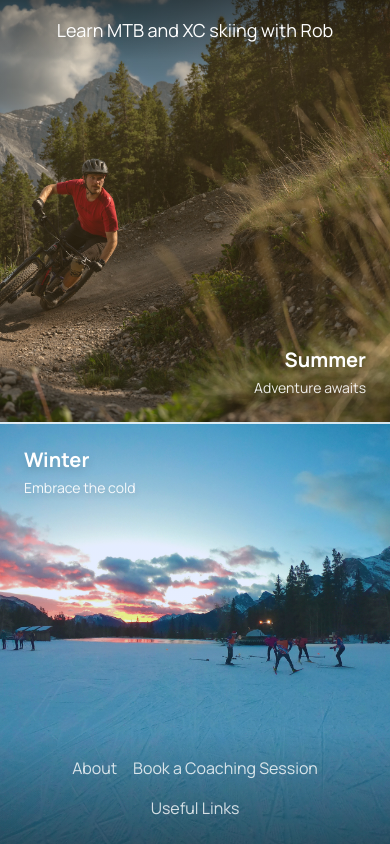
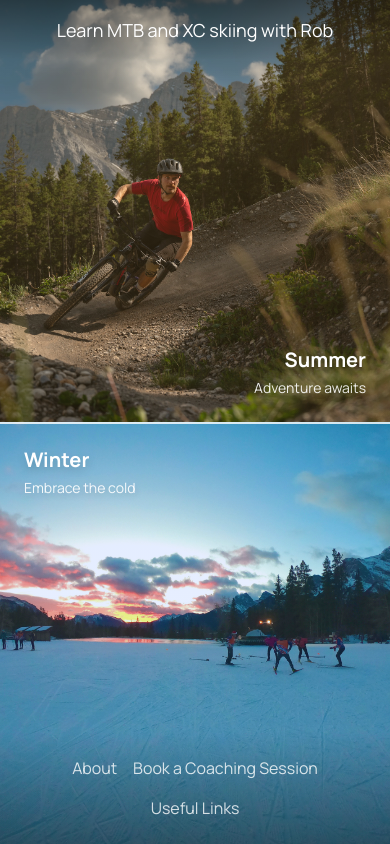
Before and after one commit to robpevny/robwebsite, a React (Vite) app: page / in a window 390 px wide. Built offline with nearby package versions, Linux system fonts and the light colour scheme.

Commit message:
Shift summer image right on screens 450px and smaller

```diff
--- a/src/components/Home/Home.tsx
+++ b/src/components/Home/Home.tsx
@@ -27,7 +27,7 @@ export default function Home() {
       <div className="absolute inset-0 flex flex-col sm:hidden">
         <Link to="/summer" className="flex-1 relative overflow-hidden group">
           <div
-            className="absolute inset-0 bg-cover transition-all duration-500 group-hover:brightness-110"
+            className="summer-mobile-bg absolute inset-0 bg-cover transition-all duration-500 group-hover:brightness-110"
             style={{
               backgroundImage: `linear-gradient(rgba(255, 200, 100, 0.2), rgba(255, 200, 100, 0.1)), url('${summerBike}')`,
               backgroundPosition: "50% 60%",
--- a/src/index.css
+++ b/src/index.css
@@ -27,6 +27,12 @@ h3 {
   font-weight: 600;
 }
 
+@media (max-width: 450px) {
+  .summer-mobile-bg {
+    background-position: calc(50% + 75px) 60% !important;
+  }
+}
+
 @media (min-width: 640px) and (max-width: 768px) {
   .summer-diagonal-bg {
     background-position: calc(50% + 80px) calc(50% - 50px) !important;
```
